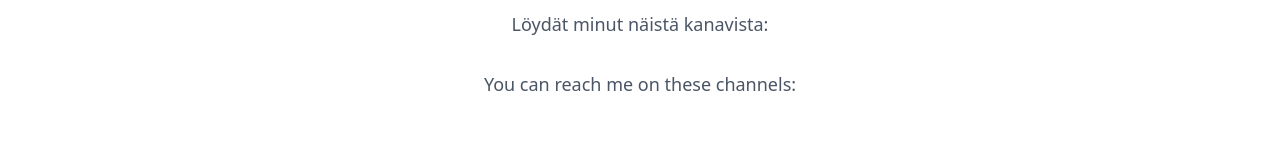
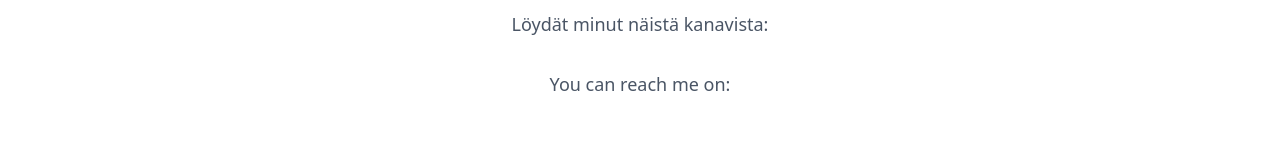
Before and after one commit to Silvast/anskufail-new, a Next.js app: page /contact in a window 1280 px wide. Shown: the part 203-363 px from the top of the page. Built offline with nearby package versions, Linux system fonts and the light colour scheme.

Commit message:
edited a typo

```diff
--- a/src/app/contact/page.tsx
+++ b/src/app/contact/page.tsx
@@ -12,7 +12,7 @@ export default function ContactPage() {
               Löydät minut näistä kanavista:
             </p>
             <p className="text-gray-600 max-w-md mx-auto mb-8 text-lg">
-              You can reach me on these channels:
+              You can reach me on:
             </p>
           </div>
 
@@ -24,7 +24,7 @@ export default function ContactPage() {
               className="inline-flex items-center justify-center w-12 h-12 rounded-full bg-gray-100 hover:bg-gray-200 transition-colors"
             >
               <svg className="w-6 h-6" viewBox="0 0 24 24" fill="currentColor" xmlns="http://www.w3.org/2000/svg">
-                <path d="M12 0c-6.626 0-12 5.373-12 12 0 5.302 3.438 9.8 8.207 11.387.599.111.793-.261.793-.577v-2.234c-3.338.726-4.033-1.416-4.033-1.416-.546-1.387-1.333-1.756-1.333-1.756-1.089-.745.083-.729.083-.729 1.205.084 1.839 1.237 1.839 1.237 1.07 1.834 2.807 1.304 3.492.997.107-.775.418-1.305.762-1.604-2.665-.305-5.467-1.334-5.467-5.931 0-1.311.469-2.381 1.236-3.221-.124-.303-.535-1.524.117-3.176 0 0 1.008-.322 3.301 1.23.957-.266 1.983-.399 3.003-.404 1.02.005 2.047.138 3.006.404 2.291-1.552 3.297-1.23 3.297-1.23.653 1.653.242 2.874.118 3.176.77.84 1.235 1.911 1.235 3.221 0 4.609-2.807 5.624-5.479 5.921.43.372.823 1.102.823 2.222v3.293c0 .319.192.694.801.576 4.765-1.589 8.199-6.086 8.199-11.386 0-6.627-5.373-12-12-12z"/>
+                <path d="M12 0c-6.626 0-12 5.373-12 12 0 5.302 3.438 9.8 8.207 11.387.599.111.793-.261.793-.577v-2.234c-3.338.726-4.033-1.416-4.033-1.416-.546-1.387-1.333-1.756-1.333-1.756-1.089-.745.083-.729.083-.729 1.205.084 1.839 1.237 1.839 1.237 1.07 1.834 2.807 1.304 3.492.997.107-.775.418-1.305.762-1.604-2.665-.305-5.467-1.334-5.467-5.931 0-1.311.469-2.381 1.236-3.221-.124-.303-.535-1.524.117-3.176 0 0 1.008-.322 3.301 1.23.957-.266 1.983-.399 3.003-.404 1.02.005 2.047.138 3.006.404 2.291-1.552 3.297-1.23 3.297-1.23.653 1.653.242 2.874.118 3.176.77.84 1.235 1.911 1.235 3.221 0 4.609-2.807 5.624-5.479 5.921.43.372.823 1.102.823 2.222v3.293c0 .319.192.694.801.576 4.765-1.589 8.199-6.086 8.199-11.386 0-6.627-5.373-12-12-12z" />
               </svg>
             </a>
             <a
@@ -34,7 +34,7 @@ export default function ContactPage() {
               className="inline-flex items-center justify-center w-12 h-12 rounded-full bg-gray-100 hover:bg-gray-200 transition-colors"
             >
               <svg className="w-6 h-6" viewBox="0 0 24 24" fill="currentColor" xmlns="http://www.w3.org/2000/svg">
-                <path d="M19 0h-14c-2.761 0-5 2.239-5 5v14c0 2.761 2.239 5 5 5h14c2.762 0 5-2.239 5-5v-14c0-2.761-2.238-5-5-5zm-11 19h-3v-11h3v11zm-1.5-12.268c-.966 0-1.75-.79-1.75-1.764s.784-1.764 1.75-1.764 1.75.79 1.75 1.764-.783 1.764-1.75 1.764zm13.5 12.268h-3v-5.604c0-3.368-4-3.113-4 0v5.604h-3v-11h3v1.765c1.396-2.586 7-2.777 7 2.476v6.759z"/>
+                <path d="M19 0h-14c-2.761 0-5 2.239-5 5v14c0 2.761 2.239 5 5 5h14c2.762 0 5-2.239 5-5v-14c0-2.761-2.238-5-5-5zm-11 19h-3v-11h3v11zm-1.5-12.268c-.966 0-1.75-.79-1.75-1.764s.784-1.764 1.75-1.764 1.75.79 1.75 1.764-.783 1.764-1.75 1.764zm13.5 12.268h-3v-5.604c0-3.368-4-3.113-4 0v5.604h-3v-11h3v1.765c1.396-2.586 7-2.777 7 2.476v6.759z" />
               </svg>
             </a>
             <a
```
